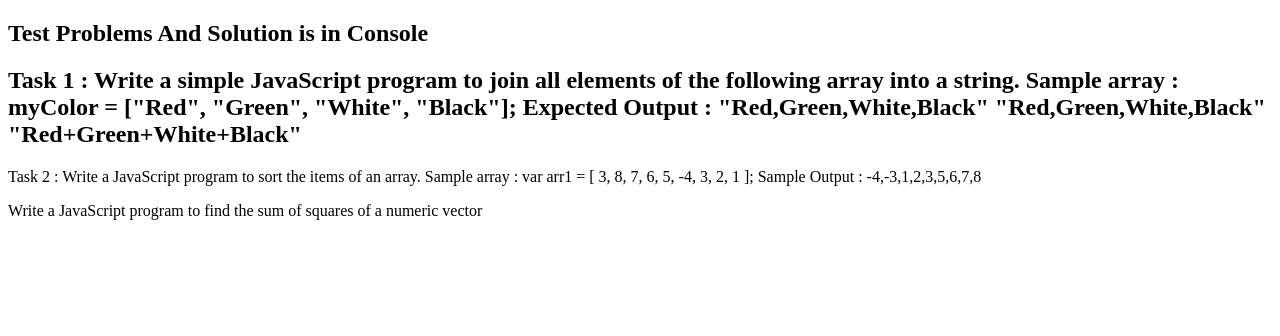
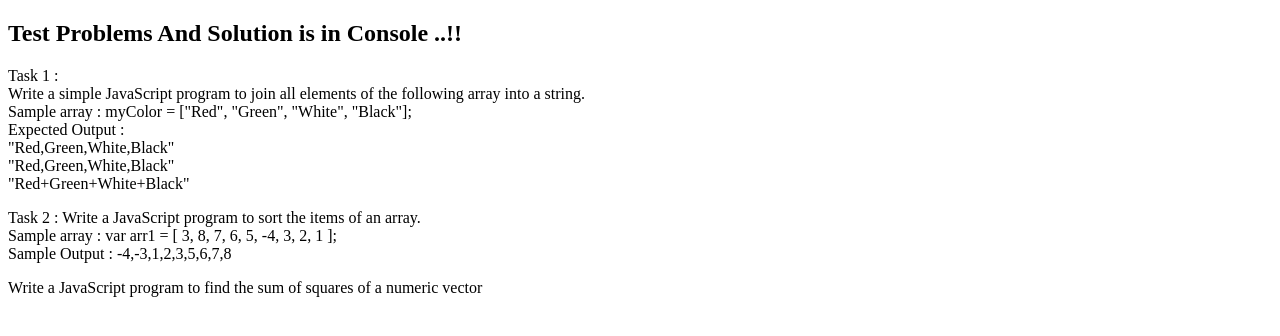
Before and after one commit to shaikhmd007/Dec26Test1, a plain HTML site: page 14th-Aug-22/index.html in a window 1280 px wide. Drawn offline with Linux system fonts and the light colour scheme.

Commit message:
Update index.html

```diff
--- a/14th-Aug-22/index.html
+++ b/14th-Aug-22/index.html
@@ -8,17 +8,17 @@
     </head>
     <body>
 
-         <h2>Test Problems And Solution is in Console</h2>
-        <h2> Task 1 :
- Write a simple JavaScript program to join all elements of the following array into a string.
-Sample array : myColor = ["Red", "Green", "White", "Black"];
-Expected Output :
-"Red,Green,White,Black"
-"Red,Green,White,Black"
-"Red+Green+White+Black"
-</h2>
-        <p> Task 2 :  Write a JavaScript program to sort the items of an array.
-Sample array : var arr1 = [ 3, 8, 7, 6, 5, -4, 3, 2, 1 ];
+         <h2>Test Problems And Solution is in Console ..!! </h2>
+        <p> Task 1 : <br>
+ Write a simple JavaScript program to join all elements of the following array into a string. <br>
+Sample array : myColor = ["Red", "Green", "White", "Black"]; <br>
+Expected Output : <br>
+"Red,Green,White,Black"<br>
+"Red,Green,White,Black"<br>
+"Red+Green+White+Black"<br>
+</p>
+        <p> Task 2 :  Write a JavaScript program to sort the items of an array. <br>
+Sample array : var arr1 = [ 3, 8, 7, 6, 5, -4, 3, 2, 1 ]; <br>
 Sample Output : -4,-3,1,2,3,5,6,7,8</p>
 
         <p>Write a JavaScript program to find the sum of squares of a numeric vector</p>
```
